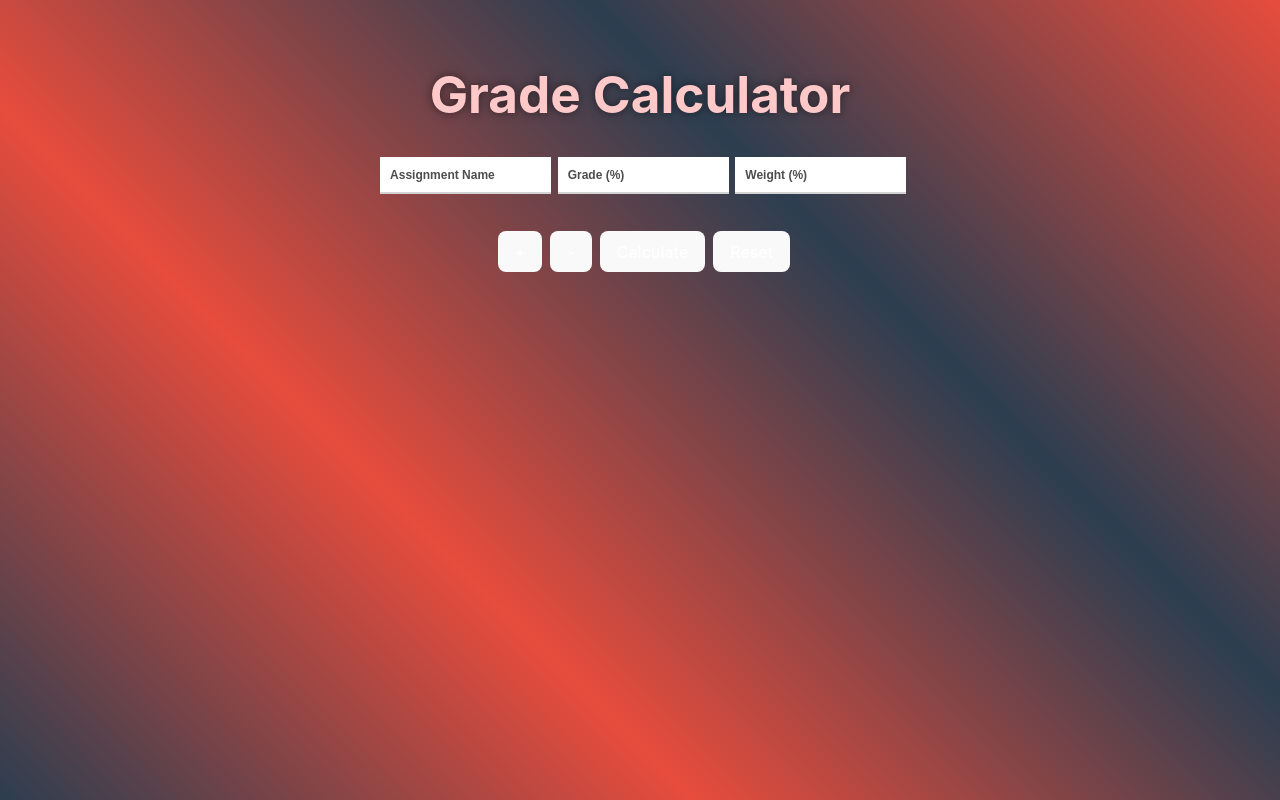
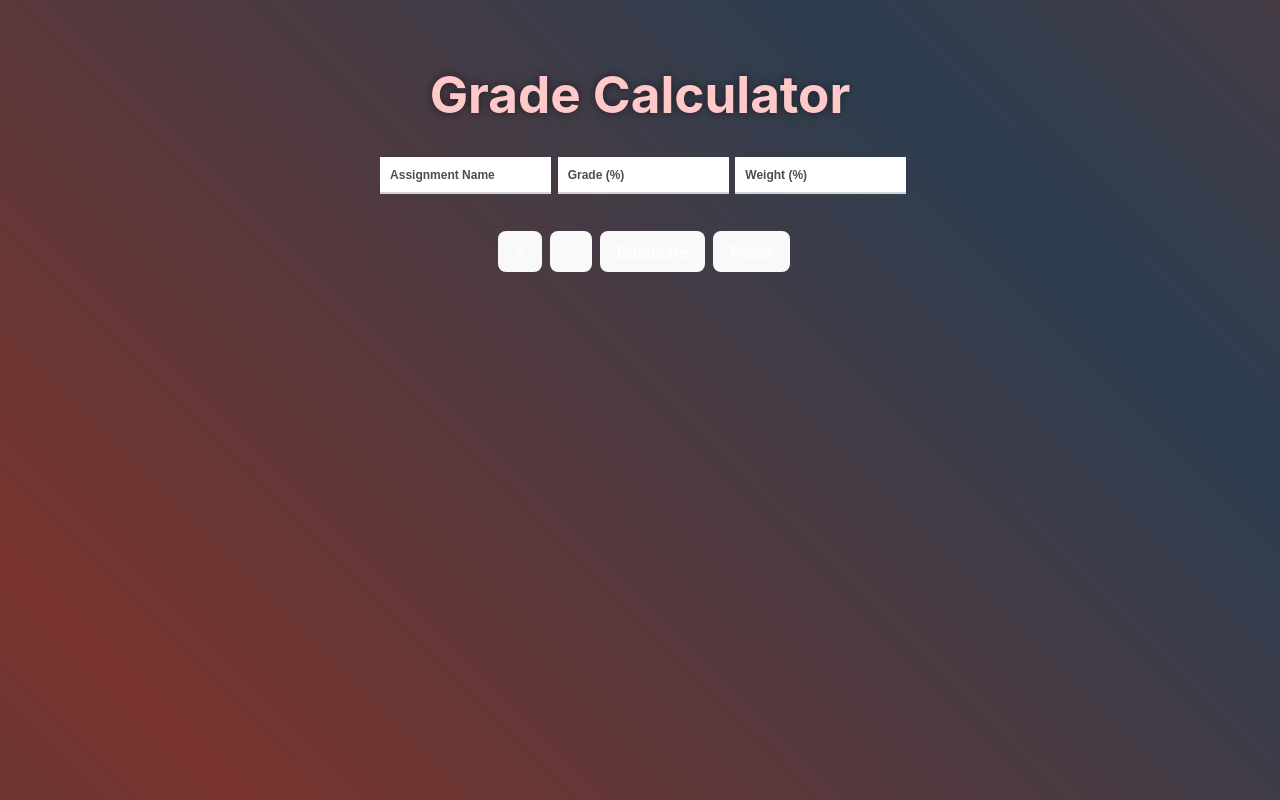
Before and after one commit to chrislangille/grade-calculator, a React (Vite) app: page / in a window 1280 px wide. Built offline with nearby package versions, Linux system fonts and the light colour scheme.

Commit message:
Fixed background animation

```diff
--- a/src/App.css
+++ b/src/App.css
@@ -83,6 +83,7 @@ a {
   -webkit-tap-highlight-color: transparent;
 }
 
+/* Animated background*/
 /* Animated background testing */
 .background-animation {
   position: fixed;
@@ -91,18 +92,23 @@ a {
   width: 100%;
   height: 100%;
   z-index: -1;
-  animation: gradient 15s ease infinite;
-  background-size: 100% 100%; /* Set a fixed size for the background */
+  animation: gradient 15s linear infinite;
 }
 
 @keyframes gradient {
   0% {
-    background: linear-gradient(45deg, #2c3e50, #e74c3c, #2c3e50, #e74c3c);
+    background: linear-gradient(45deg, #2c3e50, #79342d, #2c3e50, #79342d);
+    background-size: 200% 200%;
+    background-position: 0% 0%;
   }
   50% {
-    background: linear-gradient(45deg, #2c3e50, #e74c3c, #2c3e50, #e74c3c);
+    background: linear-gradient(45deg, #2c3e50, #79342d, #2c3e50, #79342d);
+    background-size: 200% 200%;
+    background-position: 100% 100%;
   }
   100% {
-    background: linear-gradient(45deg, #2c3e50, #e74c3c, #2c3e50, #e74c3c);
+    background: linear-gradient(45deg, #2c3e50, #79342d, #2c3e50, #79342d);
+    background-size: 200% 200%;
+    background-position: 0% 0%;
   }
 }
```
